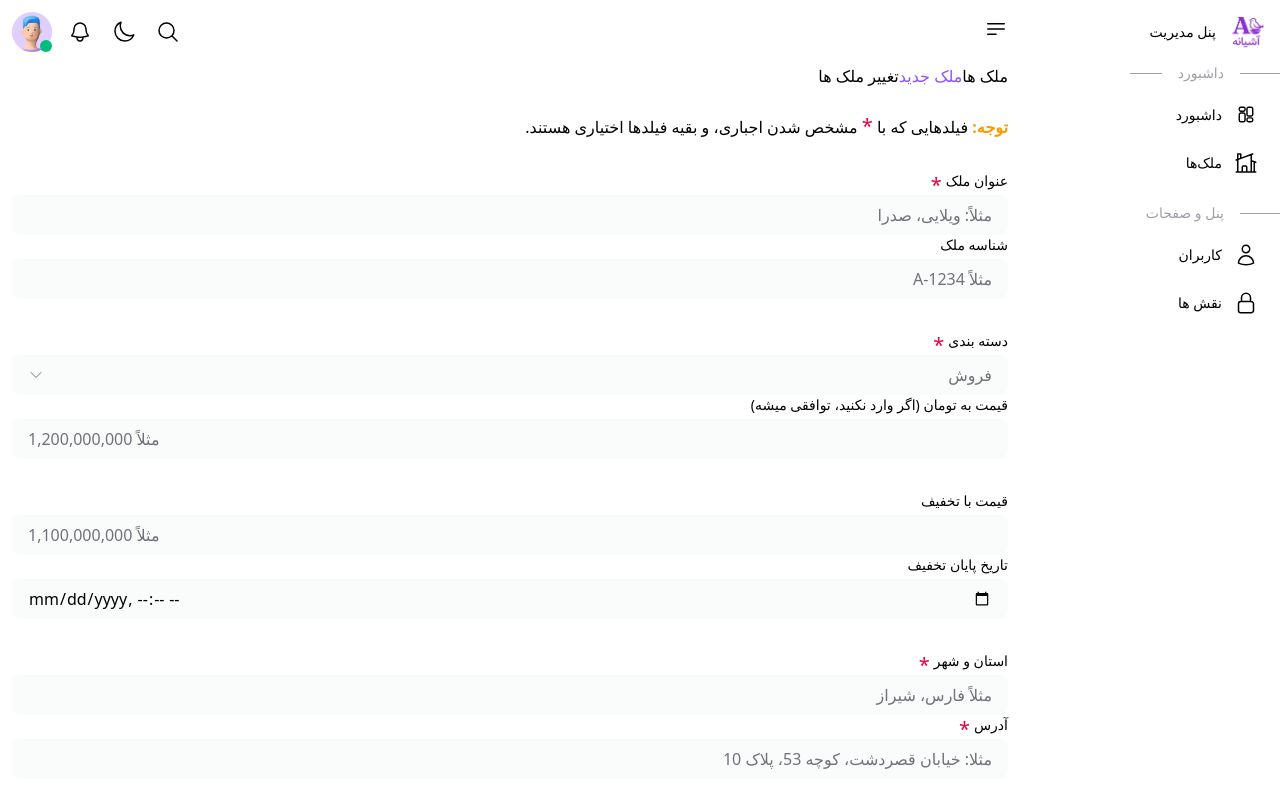
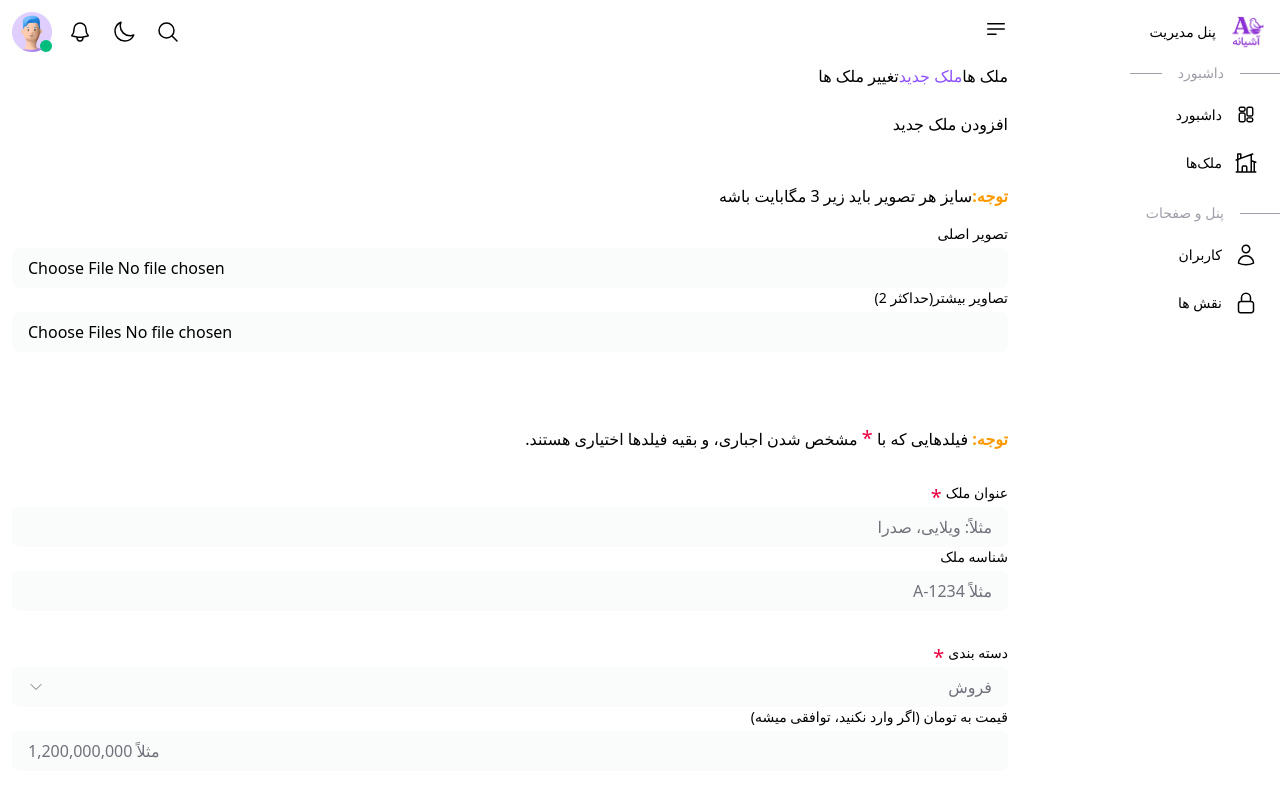
Before and after one commit to homow/home-nest-admin, a Next.js app: page /properties/create in a window 1280 px wide. Shown: the top 800 px of the page. Built offline with nearby package versions, Linux system fonts and the light colour scheme.

Commit message:
update inputs image and UX

```diff
--- a/src/app/(main)/properties/create/components/ImagesForm.tsx
+++ b/src/app/(main)/properties/create/components/ImagesForm.tsx
@@ -1,11 +1,13 @@
 "use client";
 
-import {useRef, useState} from "react";
+import {ChangeEvent, FormEvent, useRef, useState} from "react";
 import useAlertModal from "@/hooks/useAlertModal";
 import Input from "@/components/forms/Input";
 import Image from "next/image";
 
-export default function ImagesForm() {
+export default function ImagesForm(
+    {}
+) {
     const [mainFile, setMainFile] = useState<File | null>(null);
     const [othersFile, setOthersFile] = useState<File[]>([]);
     const [mainPreview, setMainPreview] = useState<string>("");
@@ -18,8 +20,68 @@ export default function ImagesForm() {
     const imagesRef = useRef<HTMLInputElement>(null);
     const maxSizeMB: number = 3;
 
+    function handleMainChange(e: ChangeEvent<HTMLInputElement>) {
+        const file: File | undefined = e.target.files?.[0];
+
+        if (file && file.size / 1024 / 1024 > maxSizeMB) {
+            changeAlertModalData({
+                isOpen: true,
+                data: {
+                    alertType: "warning",
+                    message: "سایز تصویر باید کمتر از 3 مگابایت باشد.",
+                }
+            });
+            e.target.value = "";
+            setMainFile(null);
+            setMainPreview("");
+            return;
+        }
+
+        if (file) setMainFile(file);
+        setMainPreview(file ? URL.createObjectURL(file) : "");
+    }
+
+    function handleOthersChange(e: ChangeEvent<HTMLInputElement>) {
+        function resetFiles(message: string) {
+            changeAlertModalData({
+                isOpen: true,
+                data: {
+                    alertType: "warning",
+                    message,
+                }
+            });
+            setOthersFile([]);
+            setOthersPreview([]);
+            e.target.value = "";
+        }
+
+        const files: File[] = Array.from(e.target.files || []);
+
+        if (files.length > 2) {
+            resetFiles("تعداد تصاویر باید حداکثر 2 عدد باشد");
+            return;
+        }
+
+        for (const f of files) {
+            if (f.size / 1024 / 1024 > maxSizeMB) {
+                resetFiles("سایز تصویر باید کمتر از 3 مگابایت باشد.");
+                return;
+            }
+        }
+
+        setOthersFile(files);
+        setOthersPreview(files.map(f => URL.createObjectURL(f)));
+    }
+
+    function submitHandler(e: FormEvent<HTMLFormElement>) {
+        e.preventDefault();
+        console.log(mainFile);
+        console.log(othersFile);
+    }
+
     return (
         <form
+            onSubmit={submitHandler}
         >
             <p
                 className={"mb-4"}
@@ -42,28 +104,30 @@ export default function ImagesForm() {
                     dir="ltr"
                     as="input"
                     placeholder=""
+                    id="main-image"
                     inputType="file"
-                    id="main-image"
                     name="main_image"
+                    autoComplete="off"
                     label="تصویر اصلی"
                     inputRef={mainImageRef}
-                    // onChange={handleMainChange}
+                    onChangeInput={handleMainChange}
                     accept="image/png,image/jpeg,image/webp"
                 />
 
                 {/* images */}
                 <Input
-                    label="تصاویر بیشتر(حداکثر 2)"
+                    multiple
                     dir="ltr"
                     as="input"
                     placeholder=""
+                    id="main-image"
                     inputType="file"
-                    id="main-image"
                     name="main_image"
+                    autoComplete="off"
                     inputRef={imagesRef}
-                    // onChange={handleMainChange}
+                    label="تصاویر بیشتر(حداکثر 2)"
+                    onChangeInput={handleOthersChange}
                     accept="image/png,image/jpeg,image/webp"
-                    // onChange={handleOthersChange}
                 />
             </div>
 
@@ -73,23 +137,33 @@ export default function ImagesForm() {
                 }
             >
                 <div
-                    className={"max-w-60 mt-6"}
+                    className={"max-w-60 aspect-square mt-6"}
                 >
                     {mainPreview &&
                         <Image
                             width={240}
                             height={240}
-
                             alt="main preview"
-                            className={"w-full"}
                             src={`${mainPreview}`}
+                            className={"size-full"}
                         />
                     }
                 </div>
 
                 {othersPreview.length > 0 && (
-                    <div className={"flex flex-wrap gap-8 mt-8"}>
-                        {othersPreview.map((url, index) => <img key={url} src={url} alt={`preview ${index}`} className={"size-30 object-cover"}/>)}
+                    <div
+                        className={"flex flex-wrap gap-8 mt-8"}
+                    >
+                        {othersPreview.map((url, index) => (
+                            <Image
+                                src={url}
+                                key={url}
+                                width={120}
+                                height={120}
+                                alt={`preview ${index}`}
+                                className={"size-30 object-cover"}
+                            />
+                        ))}
                     </div>
                 )}
             </div>
--- a/src/app/(main)/properties/create/page.tsx
+++ b/src/app/(main)/properties/create/page.tsx
@@ -1,11 +1,15 @@
 import type {Metadata} from 'next';
+import ImagesForm from "./components/ImagesForm";
 import CreatePropertyForm from "./components/CreatePropertyForm";
 
 export default function CreateProperties() {
     return (
         <section
-            className={"main-components"}
+            className={"main-components space-y-12"}
         >
+            <h3>افزودن ملک جدید</h3>
+
+            <ImagesForm/>
             <CreatePropertyForm/>
         </section>
     );
--- a/src/components/forms/Input.tsx
+++ b/src/components/forms/Input.tsx
@@ -58,8 +58,8 @@ export default function Input(
                     disabled={disabled}
                     aria-disabled={disabled}
                     onChange={onChangeInput}
+                    autoComplete={autoComplete}
                     placeholder={placeholder ?? ""}
-                    autoComplete={autoComplete ?? "off"}
                     aria-invalid={hasError ? "true" : "false"}
                     aria-describedby={hasError ? `${id}-Error. ${hasError}` : undefined}
                     {...(inputType !== "file" && {value: value ?? ""})}
@@ -86,9 +86,9 @@ export default function Input(
                     className={styles}
                     disabled={disabled}
                     aria-disabled={disabled}
+                    autoComplete={autoComplete}
                     onChange={onChangeTextArea}
                     placeholder={placeholder ?? ""}
-                    autoComplete={autoComplete ?? "off"}
                 />
                 {children}
             </InputContent>
--- a/src/hooks/useAlertModal.tsx
+++ b/src/hooks/useAlertModal.tsx
@@ -43,7 +43,7 @@ export default function useAlertModal(
         }: ChangeAlertModalData
     ) {
         const message: string | undefined = data?.message;
-        const alertType: AlertModalType | undefined = alertData?.alertType;
+        const alertType: AlertModalType | undefined = data?.alertType;
 
         if (isOpen !== toggle) handleToggle(isOpen);
 
--- a/src/types/ui/input.ts
+++ b/src/types/ui/input.ts
@@ -15,7 +15,7 @@ interface BaseInputPropsType extends InitInputProps {
     disabled?: boolean;
     placeholder: string;
     dir?: "rtl" | "ltr";
-    autoComplete?: string;
+    autoComplete: "off" | string;
 }
 
 interface TextAreaProps extends BaseInputPropsType {
```
Also changed, not shown: src/app/(main)/properties/create/components/CreatePropertyForm.tsx (+10 -5 lines).
